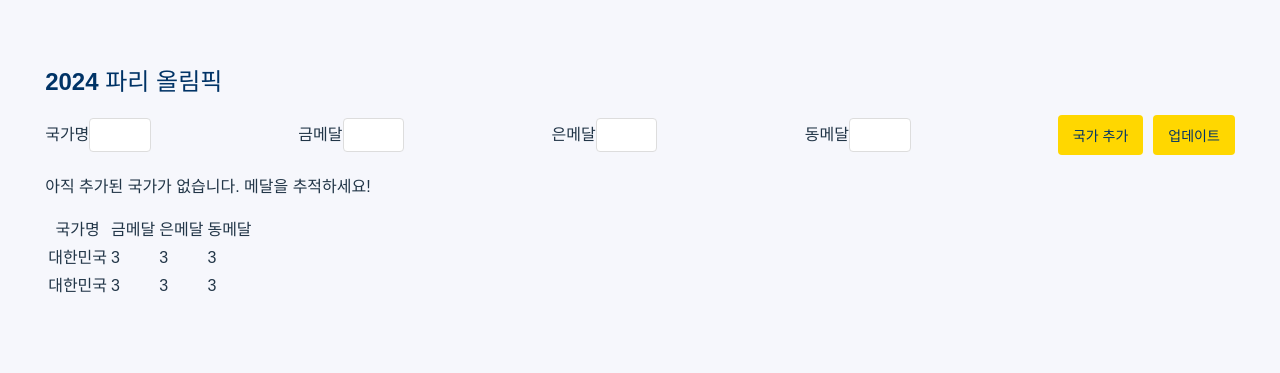
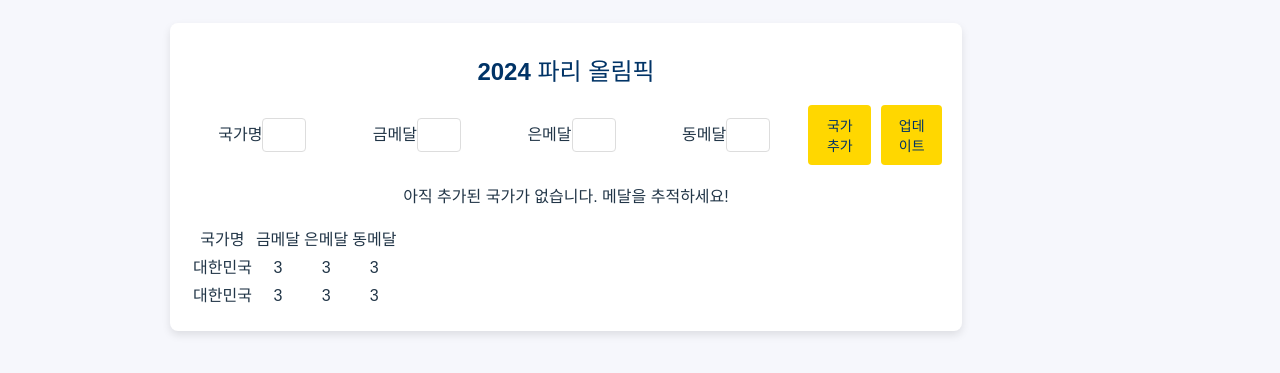
Before and after one commit to 99ShinByeongseon/olympic-medal-tracker, a React (Vite) app: page / in a window 1280 px wide. Shown: the part 223-596 px from the top of the page. Built offline with nearby package versions, Linux system fonts and the light colour scheme.

Commit message:
🩹 fix : App.jsx 코드 수정

```diff
--- a/src/App.jsx
+++ b/src/App.jsx
@@ -1,15 +1,26 @@
+import { useState } from 'react';
 import './App.css';
 import { EmptyText } from './components/EmptyText';
 import { MedalForm } from './components/MedalForm';
 import { MedalList } from './components/MedalList';
 
 function App() {
+  const [medals, setMedals] = useState([]);
+
+  const handleAdd = (newItem) => {
+    setMedals((prev) => [...prev, newItem]);
+  };
+
+  const handleDelete = (country) => {
+    setMedals((prev) => prev.filter((item) => item.country !== country));
+  };
+
   return (
-    <>
-      <MedalForm />
-      <EmptyText />
-      <MedalList />
-    </>
+    <div className='container'>
+      <MedalForm onAdd={handleAdd} />
+      <EmptyText isEmpty={medals.length === 0} />
+      <MedalList medals={medals} onDelete={handleDelete} />
+    </div>
   );
 }
 
```
